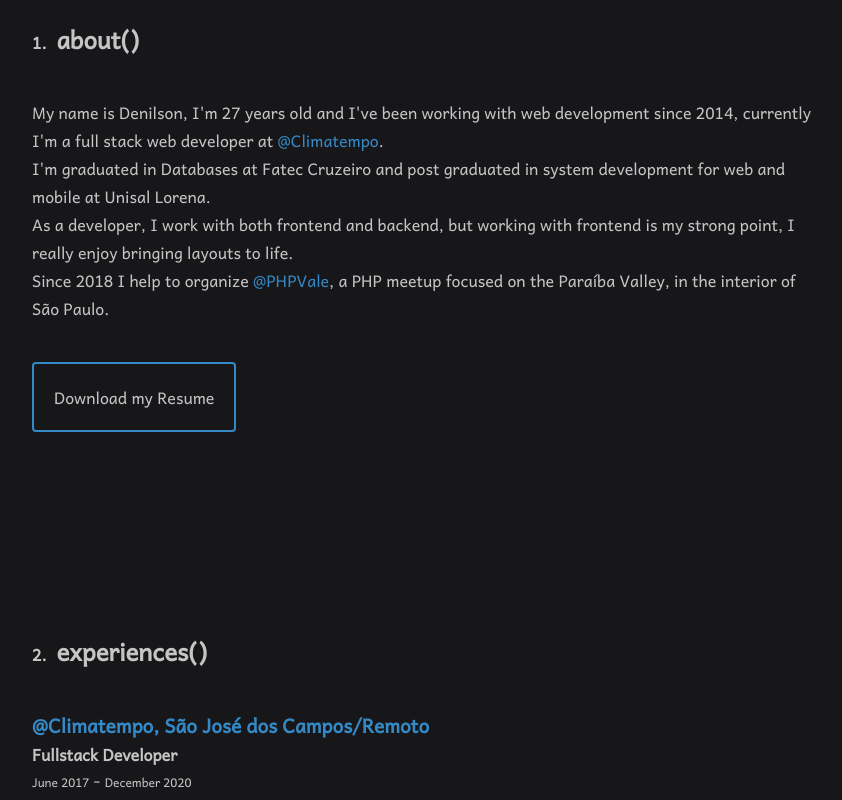
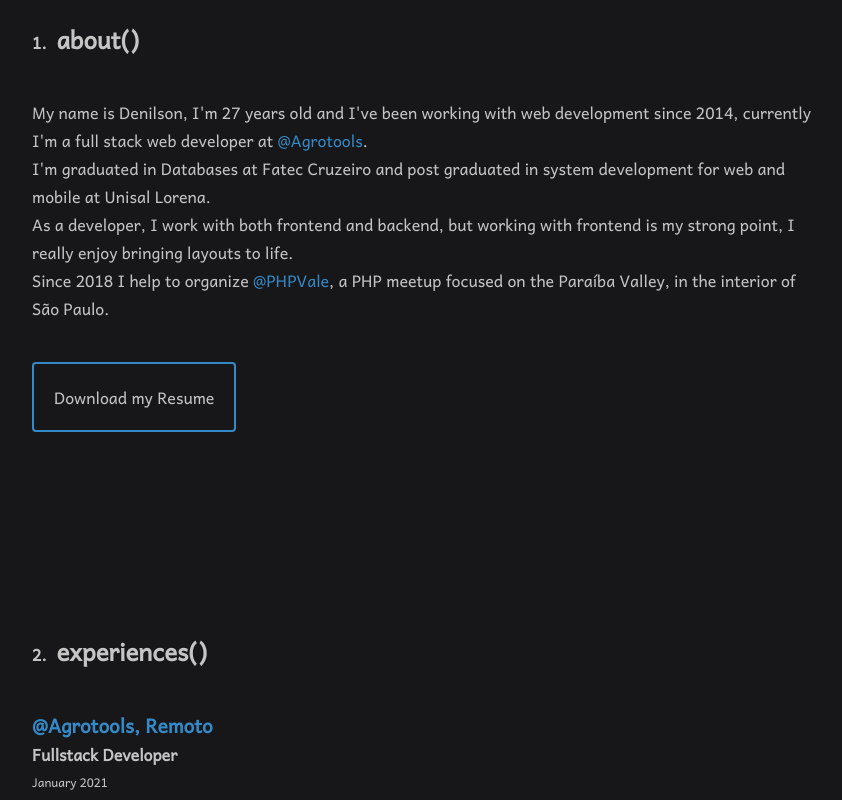
Before and after one commit to denilsonrp/denilsonrp-web, a Gatsby site: page / in a window 1280 px wide. Shown: the part 880-1680 px from the top of the page, without its empty margins (218-1060 px from the left). Built offline with nearby package versions, Linux system fonts and the light colour scheme; Gatsby itself is replaced by a stand-in of ours.

Commit message:
:pencil: Add Agrotools in experiences section

```diff
--- a/src/components/Sections/About/index.js
+++ b/src/components/Sections/About/index.js
@@ -5,7 +5,7 @@ import Button from './../../Button'
 
 const SectionAbout = () => (
   <Section title='about()' id='about'>
-    <p>My name is Denilson, I'm 27 years old and I've been working with web development since 2014, currently I'm a full stack web developer at <a href="https://www.climatempo.com.br" className='-featured-color' title="Site da Climatempo" target="_blank" rel="noreferrer">@Climatempo</a>.</p>
+    <p>My name is Denilson, I'm 27 years old and I've been working with web development since 2014, currently I'm a full stack web developer at <a href="https://www.agrotools.com.br" className='-featured-color' title="Site da Agrotools" target="_blank" rel="noreferrer">@Agrotools</a>.</p>
     <p>I'm graduated in Databases at Fatec Cruzeiro and post graduated in system development for web and mobile at Unisal Lorena.</p>
     <p>As a developer, I work with both frontend and backend, but working with frontend is my strong point, I really enjoy bringing layouts to life.</p>
     <p>Since 2018 I help to organize <a href="https://phpvale.github.io" className='-featured-color' title="Site da comunidade PHPVale" target="_blank" rel="noreferrer">@PHPVale</a>, a PHP meetup focused on the Paraíba Valley, in the interior of São Paulo.</p>
--- a/src/components/Sections/Experiences/index.js
+++ b/src/components/Sections/Experiences/index.js
@@ -6,6 +6,12 @@ import { SectionExperience } from './styles'
 
 const SectionExperiences = () => (
   <Section title='experiences()' id='experiences'>
+    <SectionExperience>
+      <h3 className="-featured-color">@Agrotools, Remoto</h3>
+      <h4>Fullstack Developer</h4>
+      <time dateTime="2021-01">January 2021</time>
+    </SectionExperience>
+
     <SectionExperience>
       <h3 className="-featured-color">@Climatempo, São José dos Campos/Remoto</h3>
       <h4>Fullstack Developer</h4>
```
